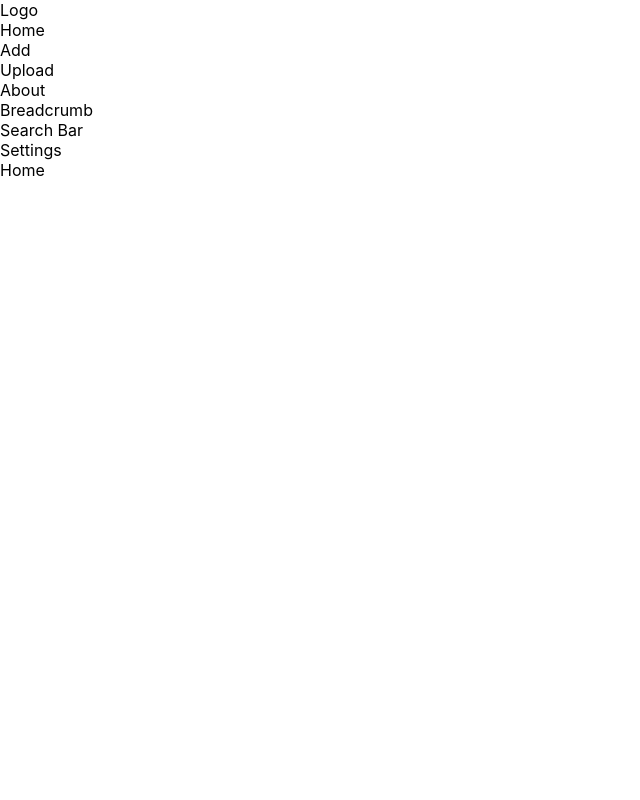
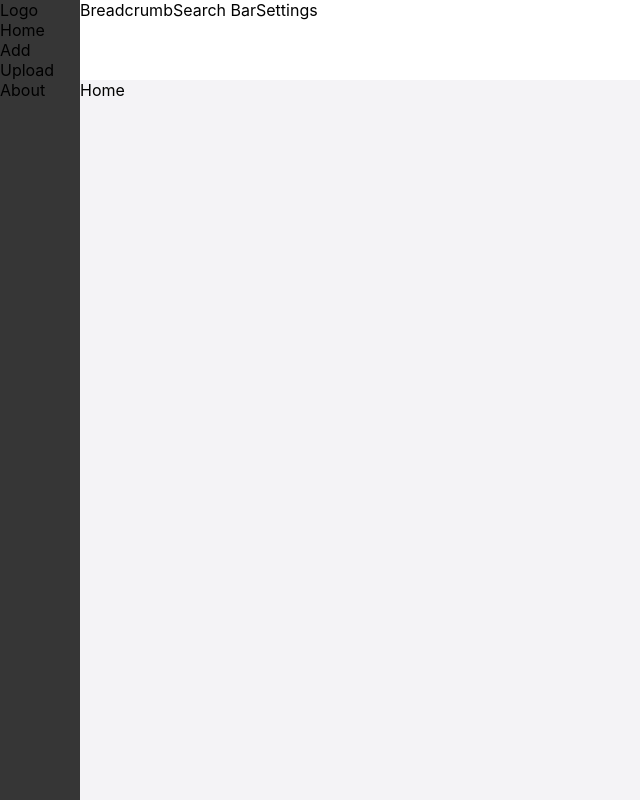
Before and after one commit to untypedjay/defigain, a React (Create React App) app: page / in a window 1280 px wide. Shown: the whole page, without its empty margins (0-640 px from the left). Built offline with nearby package versions, Linux system fonts and the light colour scheme.

Commit message:
Add grid layout

```diff
--- a/src/components/Header/Header.tsx
+++ b/src/components/Header/Header.tsx
@@ -1,11 +1,16 @@
 import React from 'react';
+import styled from 'styled-components';
+
+const StyledHeader = styled.header`
+  display: flex;
+`;
 
 export default function Header() {
   return (
-    <div>
+    <StyledHeader>
       <div>Breadcrumb</div>
       <div>Search Bar</div>
       <div>Settings</div>
-    </div>
+    </StyledHeader>
   );
 }
--- a/src/components/Layout/Layout.tsx
+++ b/src/components/Layout/Layout.tsx
@@ -1,17 +1,33 @@
 import React, { ReactNode } from 'react';
 import { Menu } from '../Menu';
 import { Header } from '../Header';
+import styled from 'styled-components';
 
 interface Props {
   children: ReactNode;
 }
 
+const StyledLayout = styled.div`
+  height: 100%;
+  display: grid;
+  grid-template-columns: 80px auto;
+  grid-template-rows: 80px auto;
+
+  nav {
+    grid-row-end: span 2;
+  }
+`;
+
+const StyledContent = styled.main`
+  background-color: var(--clr-primary);
+`;
+
 export default function Layout({ children }: Props) {
   return (
-    <div>
+    <StyledLayout>
       <Menu/>
       <Header/>
-      { children }
-    </div>
+      <StyledContent>{ children }</StyledContent>
+    </StyledLayout>
   );
 }
--- a/src/components/Menu/Menu.tsx
+++ b/src/components/Menu/Menu.tsx
@@ -1,13 +1,18 @@
 import React from 'react';
+import styled from 'styled-components';
+
+const StyledNav = styled.nav`
+  background-color: var(--clr-text);
+`;
 
 export default function Menu() {
   return (
-    <div>
+    <StyledNav>
       <div>Logo</div>
       <div>Home</div>
       <div>Add</div>
       <div>Upload</div>
       <div>About</div>
-    </div>
+    </StyledNav>
   );
 }
```
